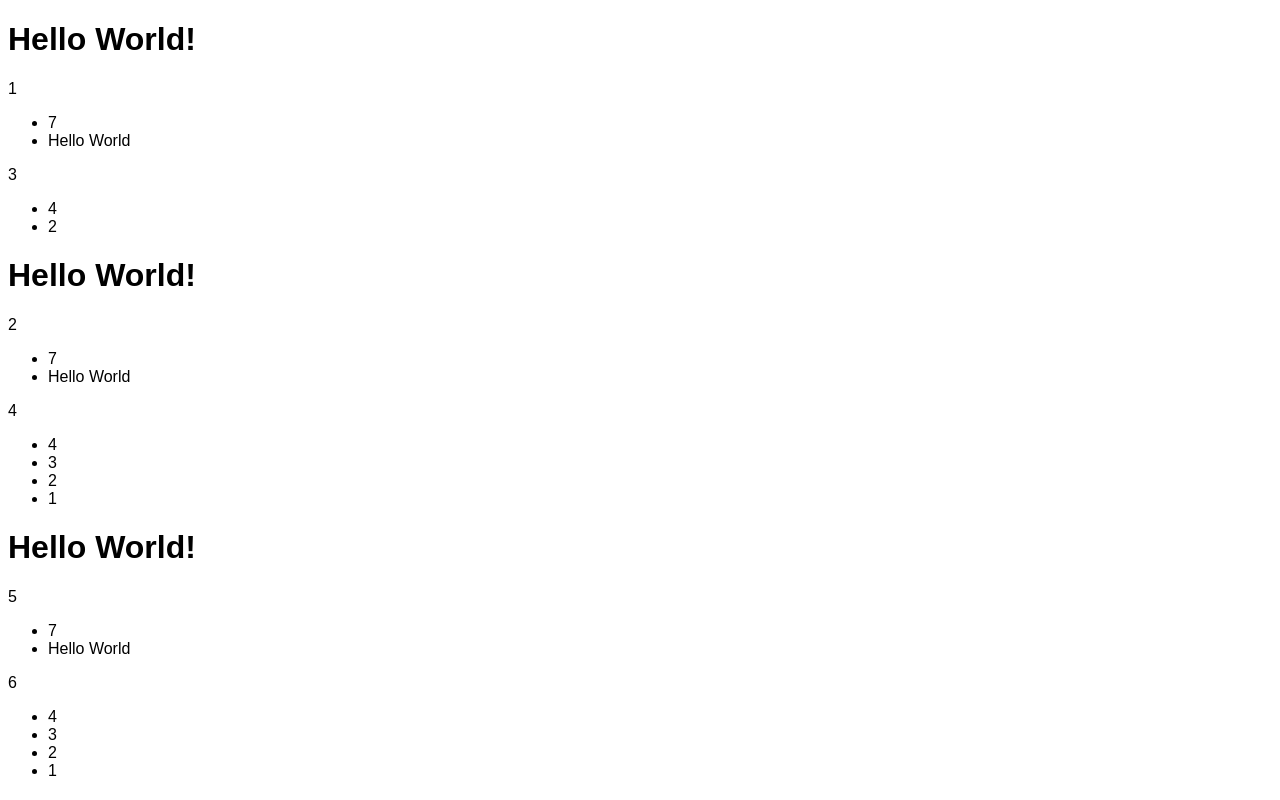
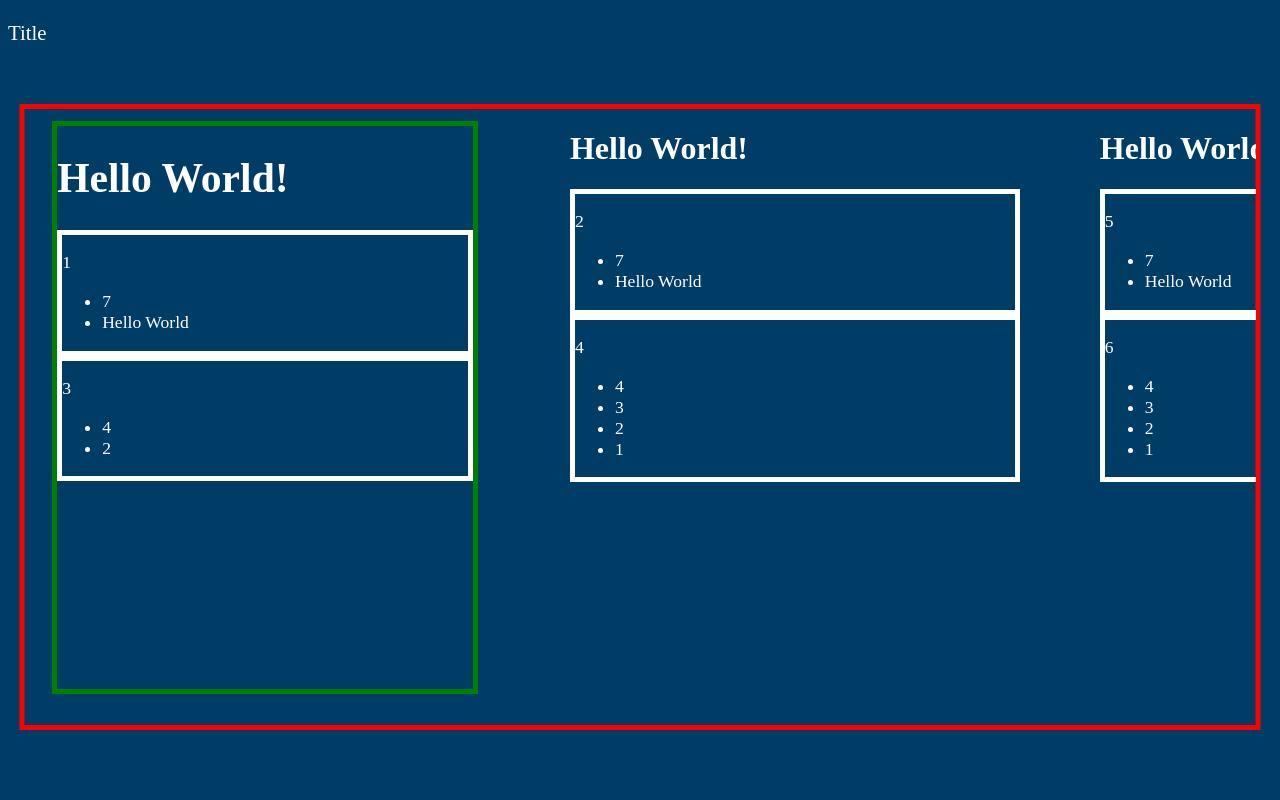
Before and after one commit to AserMalik/website, a React (Create React App) app: page / in a window 1280 px wide. Built offline with nearby package versions, Linux system fonts and the light colour scheme.

Commit message:
completed base components, added basic design structure

```diff
--- a/src/App.js
+++ b/src/App.js
@@ -18,13 +18,24 @@ var test = [7, "Hello World"];
 ////////////*/
 
 Section = props => {
-  return (
-    <div className="section">
-      <h1>{props.title}</h1>
-      {props.children}
-    </div>
-  );
+  switch (props.type) {
+    case "major":
+      return (
+        <div className="section-major">
+          <h1>{props.title}</h1>
+          {props.children}
+        </div>
+      );
+    default:
+      return (
+        <div className="section-minor">
+          <h1>{props.title}</h1>
+          {props.children}
+        </div>
+      );
+  }
 };
+//this should ideally be more modular but it's very small so I avoided it
 
 Card = (title, cardDetails) => {
   const listCardDetails = Array.from(cardDetails).map(cardDetails => (
@@ -44,7 +55,7 @@ Card = (title, cardDetails) => {
 export default function App() {
   return (
     <div className="App">
-      <Section title="Hello World!">
+      <Section title="Hello World!" type="major">
         {Card("1", test)}
         {Card("3", ["4", "2"])}
       </Section>
--- a/src/index.js
+++ b/src/index.js
@@ -4,4 +4,10 @@ import App from "./App.js";
 
 const rootElement = document.getElementById("root");
 
-ReactDOM.render(<App />, rootElement);
+ReactDOM.render(
+  <div>
+    <p className="page-title">Title</p>
+    <App />
+  </div>,
+  rootElement
+);
--- a/src/styles.css
+++ b/src/styles.css
@@ -1,3 +1,46 @@
+body {
+  background: #003d66;
+  font-family: Perpetua Light;
+  color: white;
+}
+
+.page-title {
+  font: bold;
+  font-size: 1.3rem;
+  color: white;
+}
+
 .App {
-  font-family: sans-serif;
+  position: absolute;
+  width: 95%;
+  height: 77%;
+  top: 13%;
+  left: 50%;
+  border: solid red 5px; /*debug setting*/
+  transform: translate(-50%, 0%);
+  padding-left: 15px;
+  display: grid;
+  grid-template-rows: 97%;
+  grid-template-columns: repeat(3, 37%);
+  grid-column-gap: 5rem;
+  overflow-y: scroll;
 }
+
+@media only screen and (max-width: 768px) {
+  .App {
+    border: solid white 5px;
+  }
+}
+
+.section-major {
+  font: bold;
+  font-size: 1.3rem;
+  margin-top: -1rem;
+  border: solid green 5px;
+  margin: 0.76rem;
+}
+
+.card {
+  font-size: 1.1rem;
+  border: solid white 5px;
+}
```
